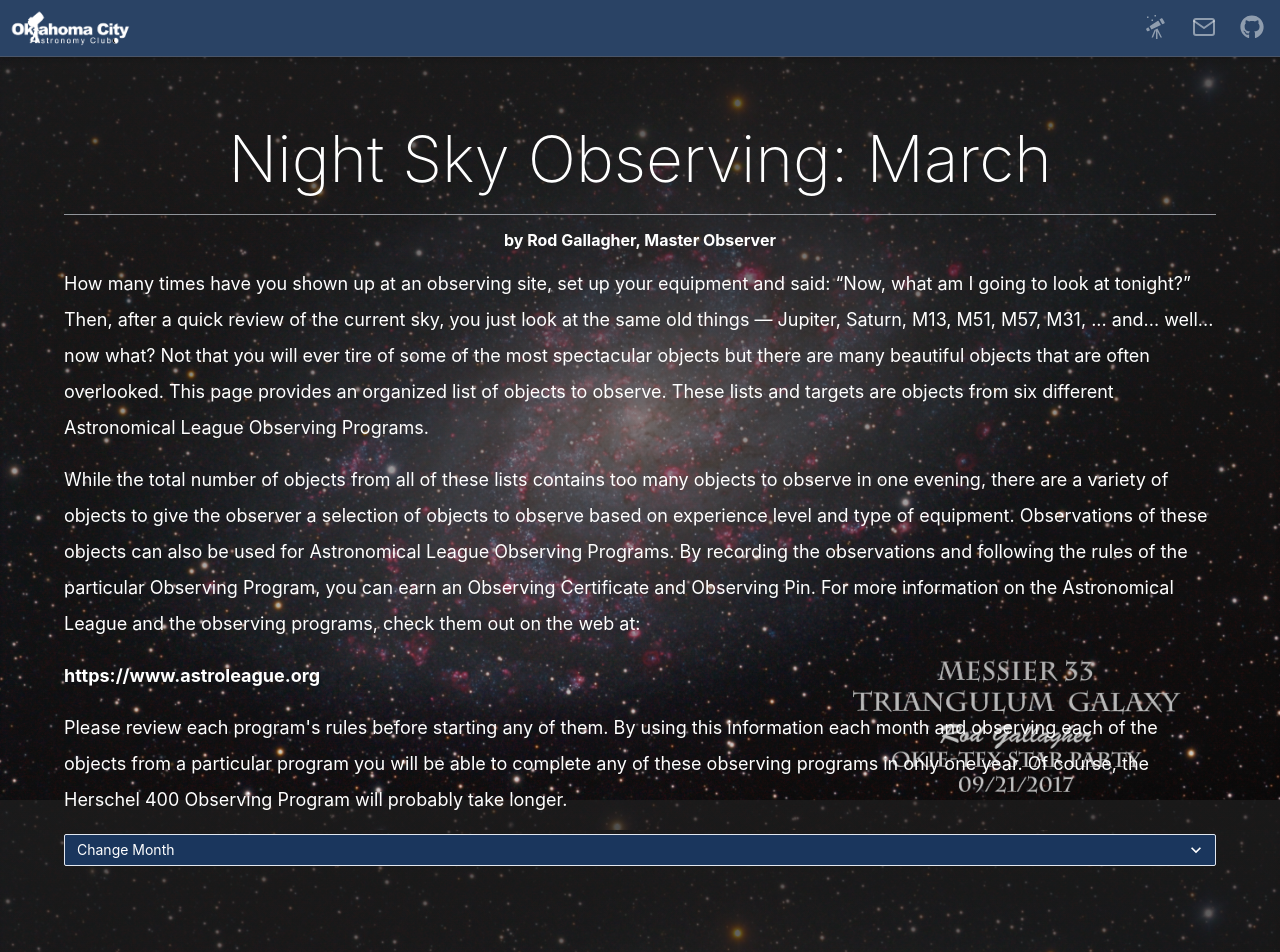
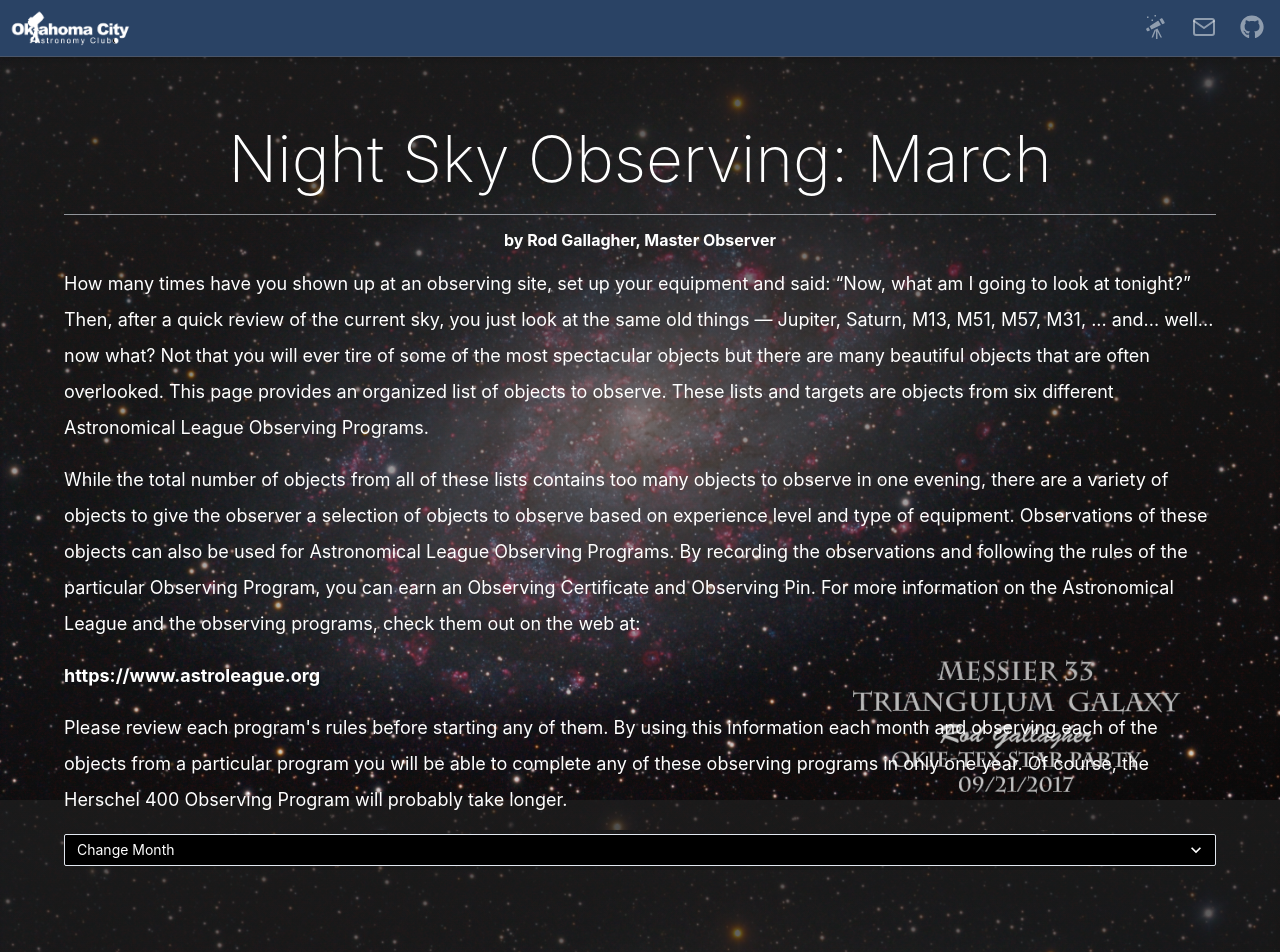
Before and after one commit to sdmacdonald/okcastro.club, a React (Vite) app: page /observing in a window 1280 px wide. Shown: the top 952 px of the page. Built offline with nearby package versions, Linux system fonts and the light colour scheme.

Commit message:
dropdown update

```diff
--- a/src/pages/Observing.jsx
+++ b/src/pages/Observing.jsx
@@ -33,7 +33,7 @@ export const Observing = (props) => {
           placeholder="Change Month"
           size="sm"
           onChange={handleMonth}
-          bgColor="blue.900"
+          bgColor="black"
           color="white"
         >
           {monthOptions.map((m, index) => (
```
